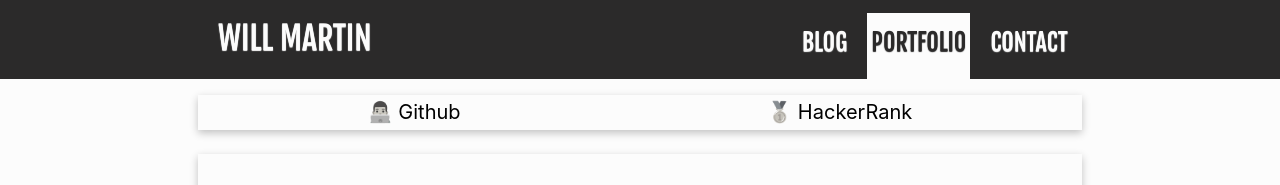
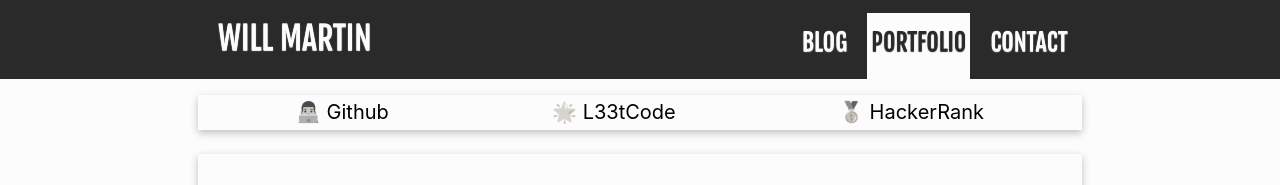
Before and after one commit to wjkmartin/personal-website-next, a Next.js app: page /portfolio in a window 1280 px wide. Shown: the top 185 px of the page. Built offline with nearby package versions, Linux system fonts and the light colour scheme.

Commit message:
Add l33tcode link to portfolio

```diff
--- a/src/pages/portfolio.tsx
+++ b/src/pages/portfolio.tsx
@@ -15,6 +15,12 @@ export default function Portfolio() {
             href="https://github.com/wjkmartin"
           >
             <span style={{ filter: 'grayscale(.95)' }}>👨‍💻</span> Github
+          </a>
+          <a
+            className={styles.Portfolio__linkBar_link}
+            href="https://leetcode.com/wjkmartin/"
+          >
+            <span style={{ filter: 'grayscale(.95)' }}>🌟</span> L33tCode
           </a>
           <a
             className={styles.Portfolio__linkBar_link}
```
